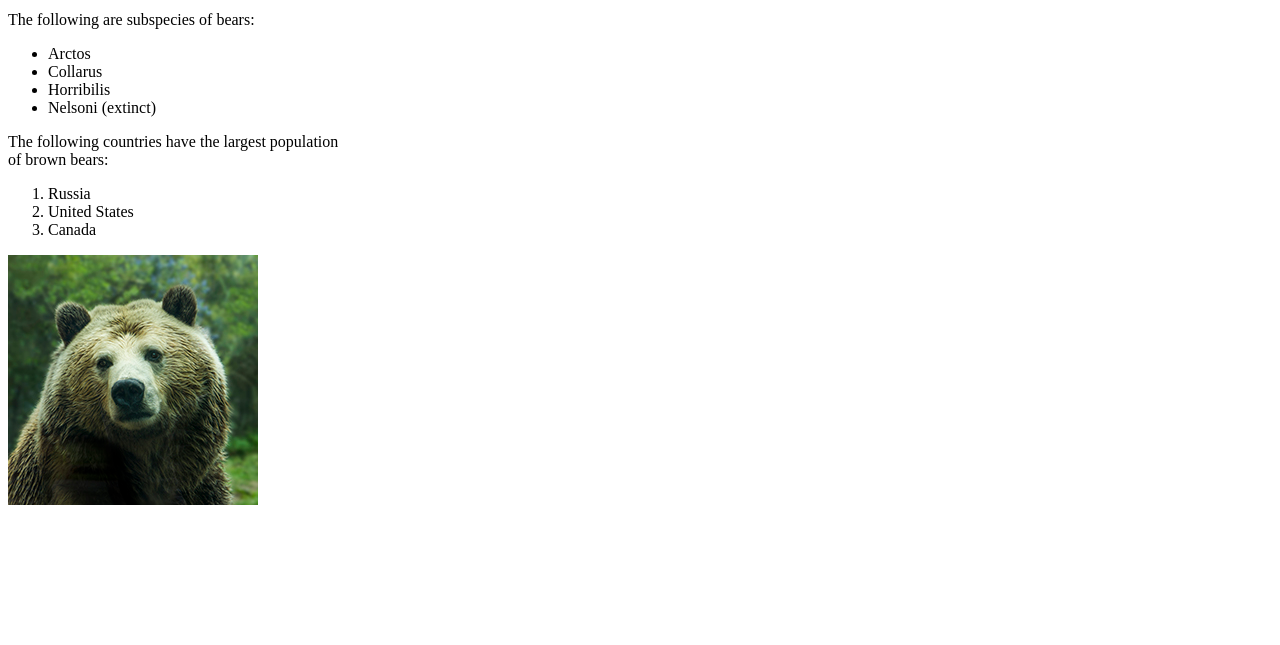
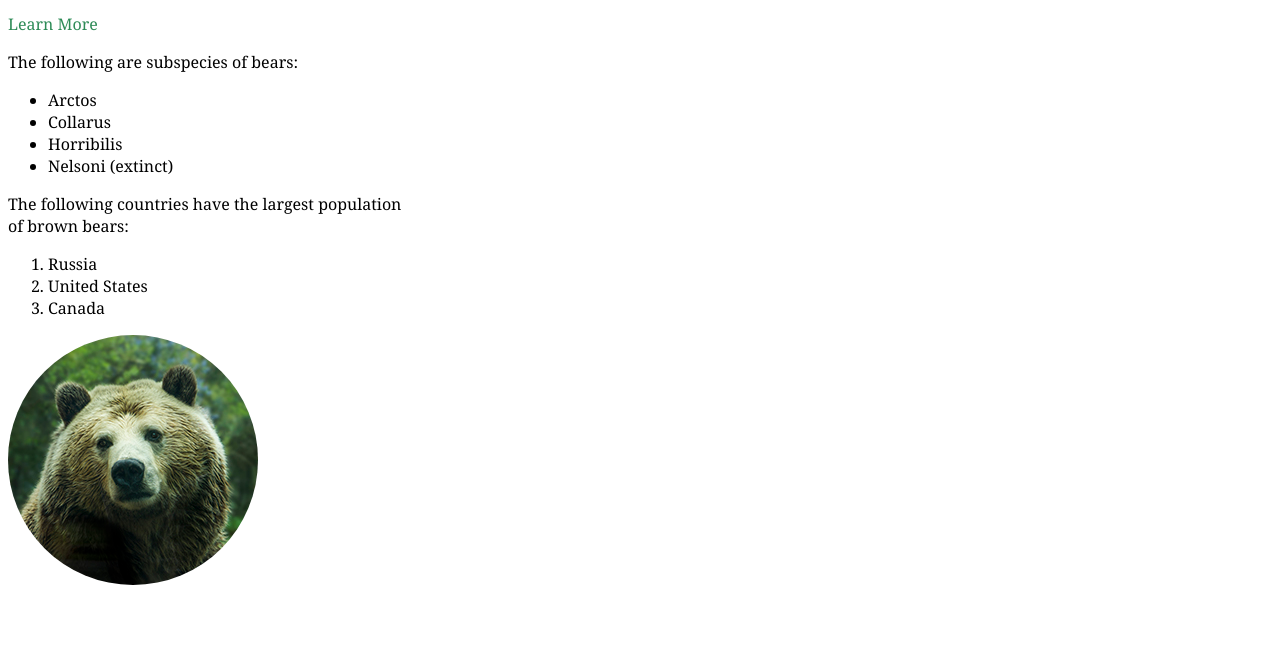
Before and after one commit to KatlehoGxagxa/hello, a plain HTML site: page brownbear.html in a window 1280 px wide. Shown: the part 155-800 px from the top of the page. Drawn offline with Linux system fonts and the light colour scheme.

Commit message:
added css to the brown bear page.

```diff
--- a/brownbear.html
+++ b/brownbear.html
@@ -2,6 +2,7 @@
 <html lang="en">
     <head>
         <title>Animals Around the World</title>
+        <link rel="stylesheet" href="/style.css" type="text/css">
     </head>
     <body>
         <h1>The Brown Bear</h1>
--- /dev/null
+++ b/style.css
@@ -0,0 +1,12 @@
+* {
+    font-family: Georgia, 'Times New Roman', Times, serif;
+}
+
+a {
+    color: seagreen;
+    text-decoration: none;
+}
+
+img {
+    border-radius: 100%;
+}
```
